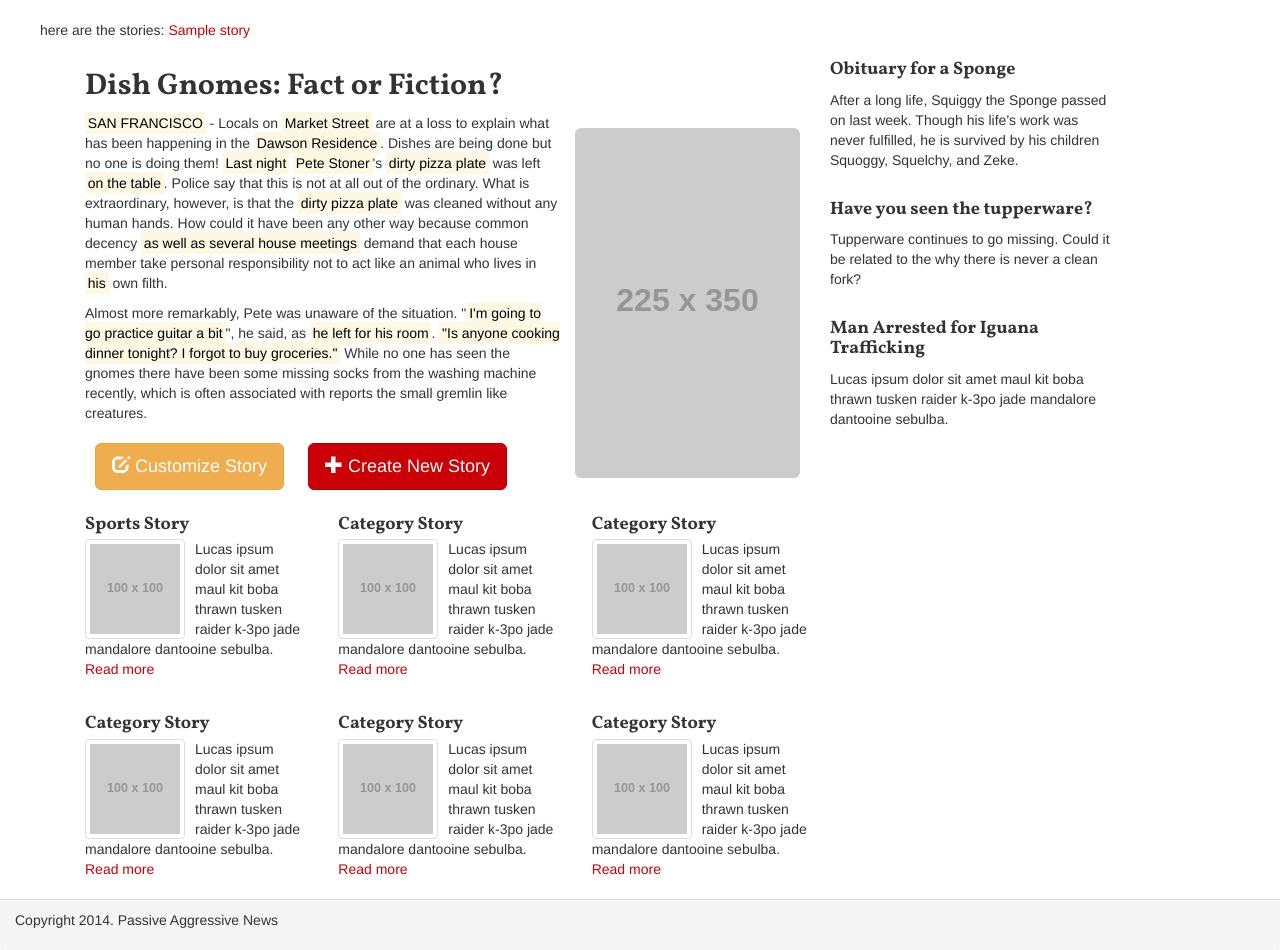
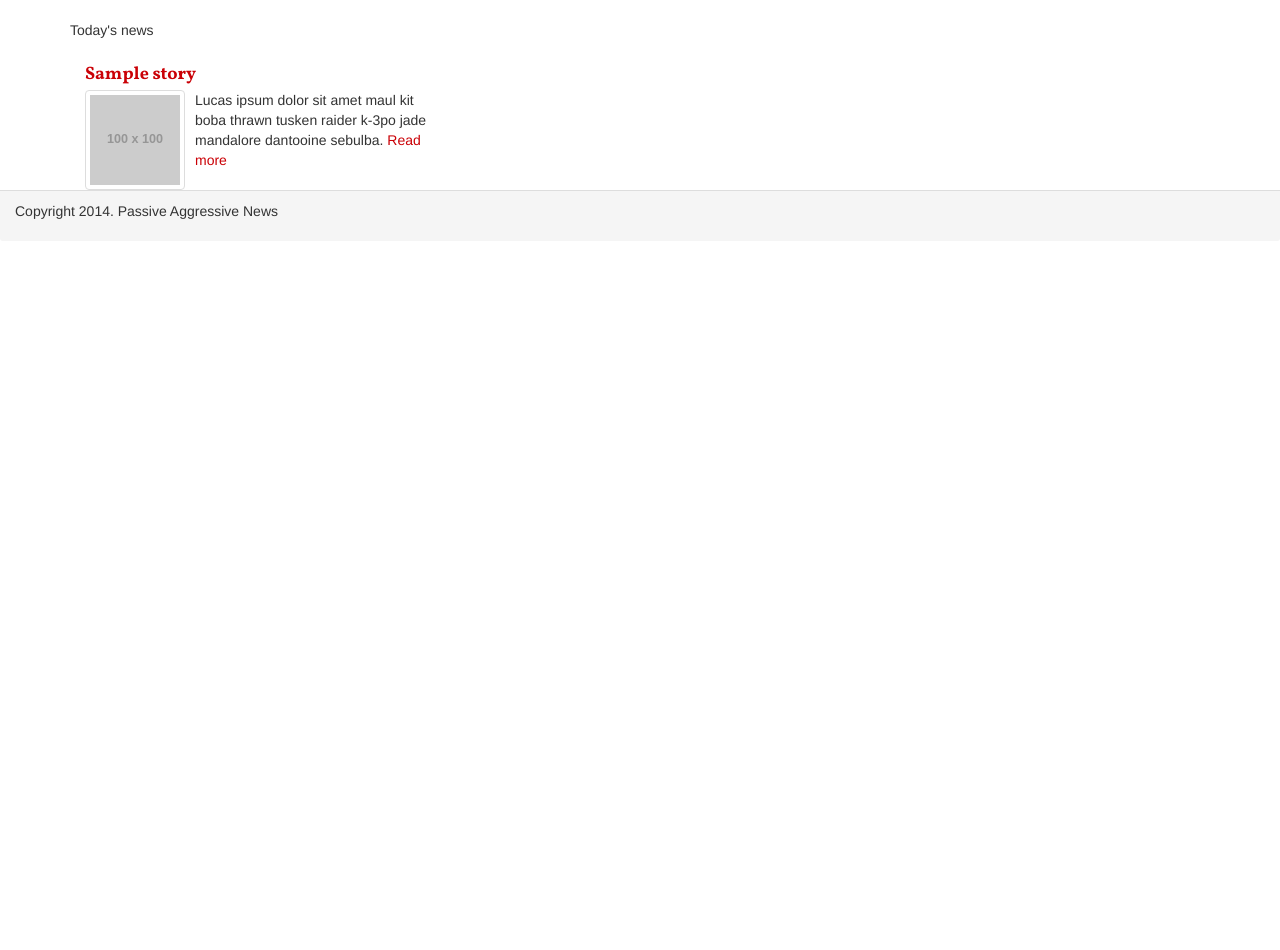
Before and after one commit to nlivni/passiveaggressivenews_project, a Django app: page /story/ in a window 1280 px wide. Shown: the part 196-1146 px from the top of the page. After the commit the page ends 415 px from the top, so only its background shows below. Run offline with Django 3.2, Linux system fonts and the light colour scheme; tables that the repository leaves empty hold one stand-in row (values such as "Sample post"); grey boxes labelled with a size stand in for pictures from a placeholder-image service; parts of the project's set-up code (start-up, migrations or seed data) failed here and were passed over; some libraries are stand-ins or nearby versions.

Commit message:
added generic crud and form templates. plugged models into templates.

```diff
--- a/passiveaggressivenews/panews/models.py
+++ b/passiveaggressivenews/panews/models.py
@@ -3,7 +3,9 @@ from taggit.managers import TaggableManager
 import uuid
 import datetime
 import ast
+import json
 from django.contrib.auth.models import User
+from django.core.urlresolvers import reverse
 
 
 class ListField(models.TextField):
@@ -36,6 +38,10 @@ class ListField(models.TextField):
         value = self._get_val_from_obj(obj)
         return self.get_db_prep_value(value)
 
+    def value_to_json(self, obj):
+        value = self._get_val_from_obj(obj)
+        return json.dumps(self.get_db_prep_value(value))
+
 
 def make_uuid():
     return str(uuid.uuid1().int >> 64)
@@ -50,7 +56,7 @@ def get_current_time():
 
 
 def create_display_text(story):
-        return story.content % tuple(story.variables)
+        return story.content % tuple(story.variable_list())
 
 
 class Category(models.Model):
@@ -79,9 +85,19 @@ class Story(models.Model):
     created = models.DateTimeField(editable=False)
     modified = models.DateTimeField()
 
+    def get_absolute_url(self):
+        return reverse('story-detail', kwargs={'slug': self.slug})
+
+
     # The combination of the content and variables that is output to the page
     def display_text(self):
         return create_display_text(self)
+
+    def variable_list(self):
+        v_list = []
+        for v in self.variables:
+            v_list.append(v[0])
+        return v_list
 
     # On save, update timestamps
     def save(self, *args, **kwargs):
--- a/passiveaggressivenews/panews/urls.py
+++ b/passiveaggressivenews/panews/urls.py
@@ -3,18 +3,22 @@ __author__ = 'nlivni'
 from django.conf.urls import patterns, include, url
 from django.views.generic import ListView, DetailView
 from models import Story
-from panews.views import StoryDetailView, StoryListView
+from panews.views import StoryDetailView, StoryListView, StoryCreate, StoryDelete, StoryUpdate
 
 urlpatterns = patterns('',
     url(r'^$', 'panews.views.home', name='home'),
+    url(r'^story/add/$', StoryCreate.as_view(), name='story_add'),
 
-    url(r'^story/(?P<slug>[-_\w]+)', StoryDetailView.as_view(),
+    url(r'^story/(?P<slug>[-_\w]+)/$', StoryDetailView.as_view(),
         name='story_detail'
     ),
-    url(r'^story/',
+    url(r'^story/$',
         StoryListView.as_view(
             model=Story
                     )
         , name='story_list'),
 
+    url(r'^story/(?P<slug>[-_\w]+)/update$', StoryUpdate.as_view(), name='story_update'),
+    url(r'^story/(?P<slug>[-_\w]+)/delete/$', StoryDelete.as_view(), name='story_delete'),
+
 )
--- a/passiveaggressivenews/panews/views.py
+++ b/passiveaggressivenews/panews/views.py
@@ -2,11 +2,13 @@ from django.shortcuts import render
 
 from django.http import HttpResponse
 from django.views.generic import DetailView, ListView
+from django.views.generic.edit import CreateView, UpdateView, DeleteView
 from panews.models import Story, Category
+from django.core.urlresolvers import reverse_lazy
 
 
 def home(request):
-    return HttpResponse("<h1>hello world</h1>")
+    return HttpResponse("<h1>hello worldz</h1>")
 
 
 def get_category_list():
@@ -36,3 +38,15 @@ class StoryListView(ListView):
         #add in a queryset of all the categories
         context['category_list'] = Category.objects.all()
         return context
+
+
+class StoryCreate(CreateView):
+    model = Story
+
+
+class StoryUpdate(UpdateView):
+    model = Story
+
+class StoryDelete(DeleteView):
+    model = Story
+    success_url = reverse_lazy('story-list')
--- a/passiveaggressivenews/passiveaggressivenews/settings.py
+++ b/passiveaggressivenews/passiveaggressivenews/settings.py
@@ -38,6 +38,7 @@ INSTALLED_APPS = (
     'django.contrib.staticfiles',
     'taggit',
     'panews',
+    'gunicorn'
 )
 
 MIDDLEWARE_CLASSES = (
--- a/passiveaggressivenews/templates/panews/story_detail.html
+++ b/passiveaggressivenews/templates/panews/story_detail.html
@@ -12,7 +12,7 @@
             <img src="http://placehold.it/225x350" class="img-rounded pull-right">
             {{ story.display_text }}
 
-            <a href="#" class="btn btn-warning btn-lg"><span class="glyphicon glyphicon-edit"></span> Customize Story</a>
+            <a href="update" class="btn btn-warning btn-lg"><span class="glyphicon glyphicon-edit"></span> Customize Story</a>
             <a href="#" class="btn btn-primary btn-lg"><span class="glyphicon glyphicon-plus"></span> Create New Story</a>
             <div class="clearfix visible-xs-block visible-sm-block visible-md-block visible-lg-block"></div>
 
--- a/passiveaggressivenews/templates/panews/story_list.html
+++ b/passiveaggressivenews/templates/panews/story_list.html
@@ -3,101 +3,29 @@
 {% block title %}All the stories{% endblock %}
 
 {% block main %}
-<ul>
-{% if object_list %}
-    here are the stories:
-    {%  for story in object_list %}
-
-        <a href="{{ story.slug }}">{{ story.title }}</a>
 
 
-{% endfor %}
-{% else %}
-no object list
-{% endif %}
-</ul>
 
+    <div class="container category-story-list">
 
-    <div class="container">
-        <div class="col-sm-12 col-md-9 col-lg-8" id="lead-story">
-            <h2>Dish Gnomes: Fact or Fiction?</h2>
+        <p>Today's news</p>
 
+        {% if object_list %}
+            {%  for story in object_list %}
 
-            <img src="http://placehold.it/225x350" class="img-rounded pull-right">
-
-            <p>
-                <mark>SAN FRANCISCO</mark> - Locals on <mark>Market Street</mark> are at a loss to explain what has been happening in the <mark>Dawson Residence</mark>. Dishes are being done but no one is doing them! <mark>Last night</mark> <mark>Pete Stoner</mark>'s <mark>dirty pizza plate</mark> was left <mark>on the table</mark>. Police say that this is not at all out of the ordinary. What is extraordinary, however, is that the <mark>dirty pizza plate</mark> was cleaned without any human hands. How could it have been any other way because common decency <mark>as well as several house meetings</mark> demand that each house member take personal responsibility not to act like an animal who lives in <mark>his</mark> own filth.
-            </p>
-
-            <p>Almost more remarkably, Pete was unaware of the situation. "<mark>I'm going to go practice guitar a bit</mark>", he said, as <mark>he left for his room</mark>. <mark>"Is anyone cooking dinner tonight? I forgot to buy groceries."</mark> While no one has seen the gnomes there have been some missing socks from the washing machine recently, which is often associated with reports the small gremlin like creatures.
-            </p>
-
-
-            <a href="#" class="btn btn-warning btn-lg"><span class="glyphicon glyphicon-edit"></span> Customize Story</a>
-            <a href="#" class="btn btn-primary btn-lg"><span class="glyphicon glyphicon-plus"></span> Create New Story</a>
-            <div class="clearfix visible-xs-block visible-sm-block visible-md-block visible-lg-block"></div>
-
-        </div>
-        <div id="associated-stories-column" class="col-sm-12 col-md-3 col-lg-3">
-            <h4>Obituary for a Sponge</h4>
-            <p class="story">After a long life, Squiggy the Sponge passed on last week. Though his life's work was never fulfilled, he is survived by his children Squoggy, Squelchy, and Zeke.</p>
-            <h4>Have you seen the tupperware?</h4>
-            <p class="story">Tupperware continues to go missing. Could it be related to the why there is never a clean fork?</p>
-            <h4>Man Arrested for Iguana Trafficking</h4>
-            <p class="story">Lucas ipsum dolor sit amet maul kit boba thrawn tusken raider k-3po jade mandalore dantooine sebulba.</p>
-        </div>
-
-
-        <!-- todo http://getbootstrap.com/components/#media-->
-
-        <div id="category-stories" class="col-sm-12 col-md-9 col-lg-8">
-            <div class="col-sm-6 col-md-4 col-lg-4 story media">
-                <h4 class="media-heading">Sports Story</h4>
+            <div class="col-sm-6 col-md-4 story media">
+                <h4 class="media-heading"><a href="{{ story.slug }}">{{ story.title }}</a></h4>
                 <img src="http://placehold.it/100x100" width="100px" height="100px" class="pull-left img-thumbnail media-object">
 
                 <p>Lucas ipsum dolor sit amet maul kit boba thrawn tusken raider k-3po jade mandalore dantooine sebulba.
                     <a href="#">Read more</a></p>
             </div>
-            <div class="clearfix visible-xs-block"></div>
 
-            <div class="col-sm-6 col-md-4 col-lg-4 story media">
-                <h4 class="media-heading">Category Story</h4>
-                <img src="http://placehold.it/100x100" width="100px" height="100px" class="pull-left img-thumbnail media-object">
-                <p>Lucas ipsum dolor sit amet maul kit boba thrawn tusken raider k-3po jade mandalore dantooine sebulba.
-                    <a href="#">Read more</a></p>
-            </div>
-            <div class="clearfix visible-sm-block"></div>
-            <div class="clearfix visible-xs-block"></div>
 
-            <div class="col-sm-6 col-md-4 col-lg-4 story media">
-                <h4 class="media-heading">Category Story</h4>
-                <img src="http://placehold.it/100x100" width="100px" height="100px" class="pull-left img-thumbnail media-object">
-                <p>Lucas ipsum dolor sit amet maul kit boba thrawn tusken raider k-3po jade mandalore dantooine sebulba.
-                    <a href="#">Read more</a></p>
-            </div>
-            <div class="clearfix visible-xs-block"></div>
-            <div class="col-sm-6 col-md-4 col-lg-4 story media">
-                <h4 class="media-heading">Category Story</h4>
-                <img src="http://placehold.it/100x100" width="100px" height="100px" class="pull-left img-thumbnail media-object">
-                <p>Lucas ipsum dolor sit amet maul kit boba thrawn tusken raider k-3po jade mandalore dantooine sebulba.
-                    <a href="#">Read more</a></p>
-            </div>
-            <div class="clearfix visible-xs-block"></div>
-            <div class="clearfix visible-sm-block"></div>
-            <div class="col-sm-6 col-md-4 col-lg-4 story media">
-                <h4 class="media-heading">Category Story</h4>
-                <img src="http://placehold.it/100x100" width="100px" height="100px" class="pull-left img-thumbnail media-object">
-                <p>Lucas ipsum dolor sit amet maul kit boba thrawn tusken raider k-3po jade mandalore dantooine sebulba.
-                    <a href="#">Read more</a></p>
-            </div>
-            <div class="clearfix visible-xs-block"></div>
-            <div class="col-sm-6 col-md-4 col-lg-4 story media">
-                <h4 class="media-heading">Category Story</h4>
-                <img src="http://placehold.it/100x100" width="100px" height="100px" class="pull-left img-thumbnail media-object">
-                <p>Lucas ipsum dolor sit amet maul kit boba thrawn tusken raider k-3po jade mandalore dantooine sebulba.
-                    <a href="#">Read more</a></p>
-            </div>
-        </div>
+        {% endfor %}
+        {% else %}
+        no object list
+        {% endif %}
 
 
     </div>
```
Also changed, not shown: passiveaggressivenews/panews/customfields.py (deleted, +0 -33 lines), passiveaggressivenews/panews/forms.py (added, +28 -0 lines), passiveaggressivenews/requirements.txt (added, +9 -0 lines), passiveaggressivenews/templates/panews/story_form.html (added, +7 -0 lines), requirements.txt (deleted), 3 other files.
